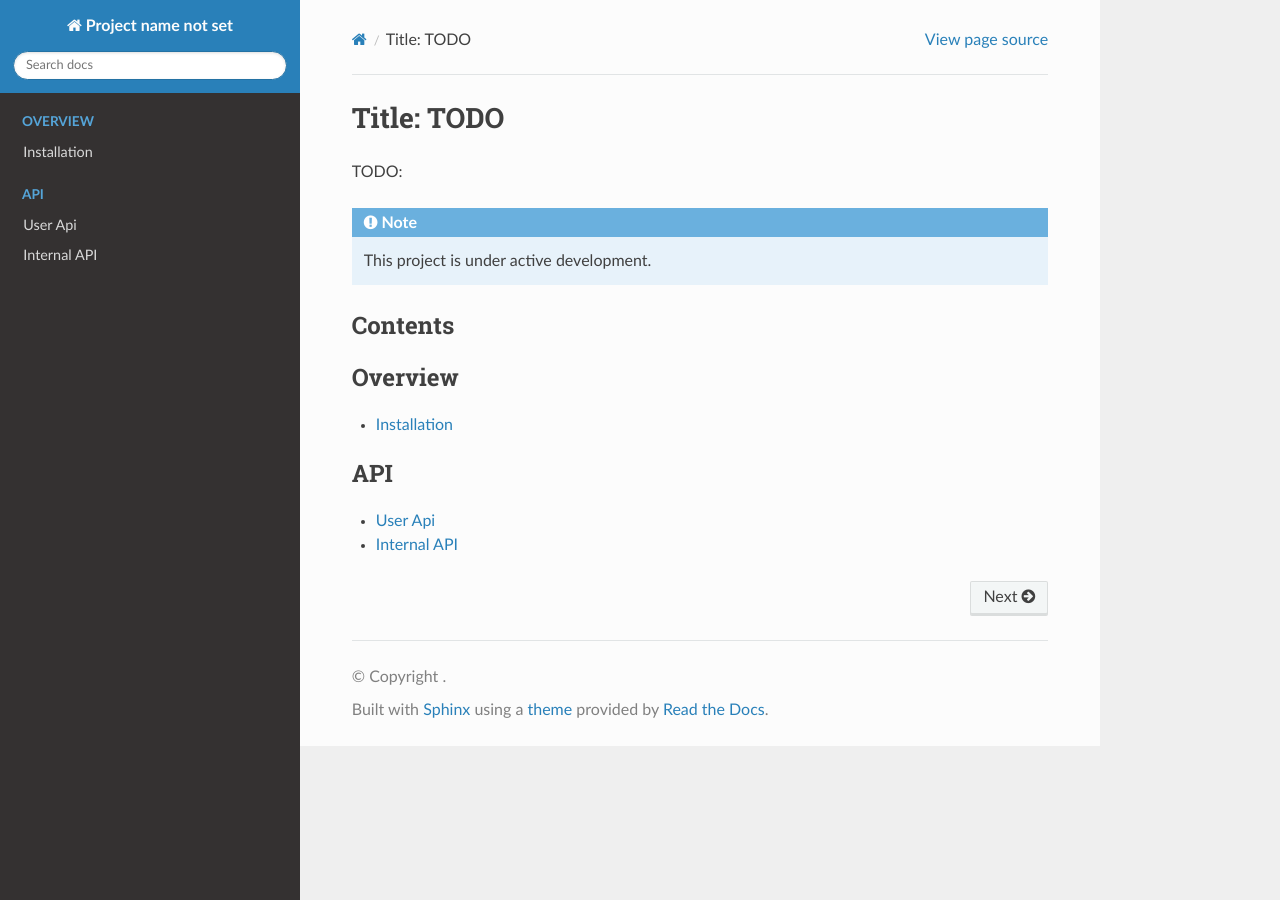
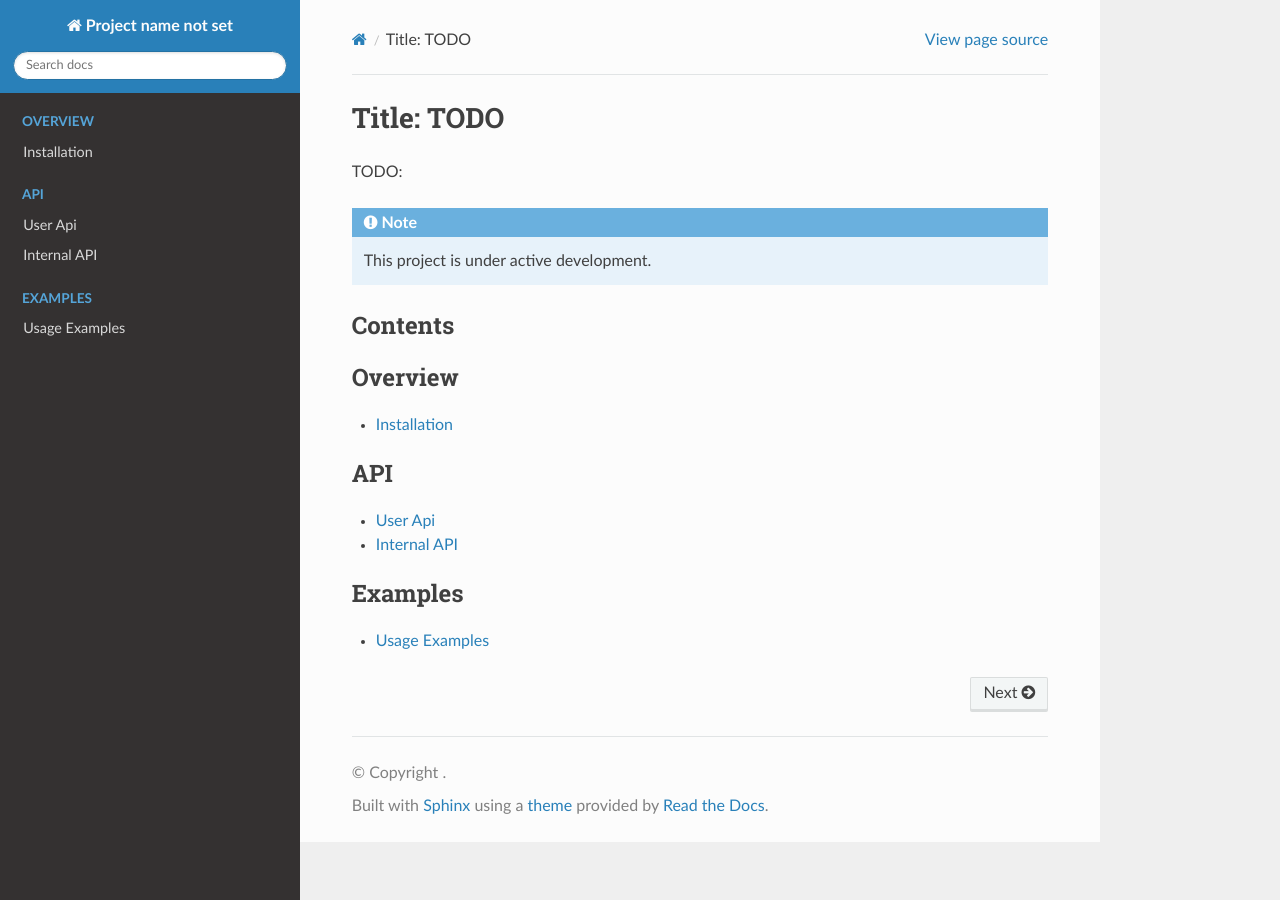
Before and after one commit to philipc2/sci-sonify, a Sphinx documentation site: the page built from docs/source/index.rst, in a window 1280 px wide. Built offline with Sphinx 7.4.7 and the Read the Docs theme 2.0.0, drawn with Linux system fonts in a browser that asks for light colours; pages that are not in the unit, such as notebooks, are missing from menus.

Commit message:
work on examples

```diff
--- /dev/null
+++ b/docs/source/examples.rst
@@ -0,0 +1,11 @@
+Usage Examples
+==============
+
+TODO
+
+
+.. toctree::
+   :maxdepth: 1
+   :hidden:
+
+   scisonify/examples/template.ipynb
--- a/docs/source/index.rst
+++ b/docs/source/index.rst
@@ -28,3 +28,9 @@ Contents
 
    user_api
    internal_api
+
+.. toctree::
+   :maxdepth: 1
+   :caption: Examples
+
+   examples
```
Also changed, not shown: 1 other file.
